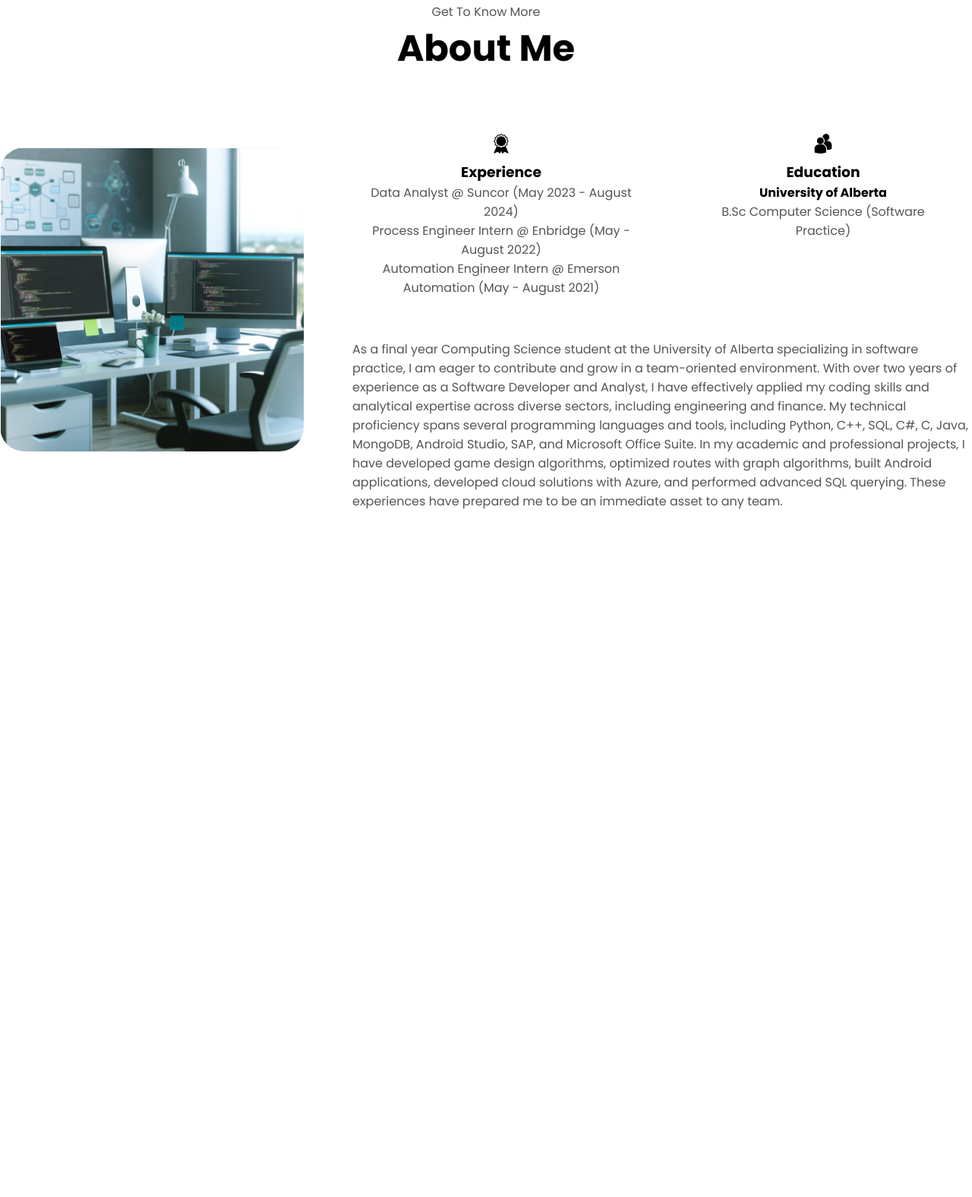
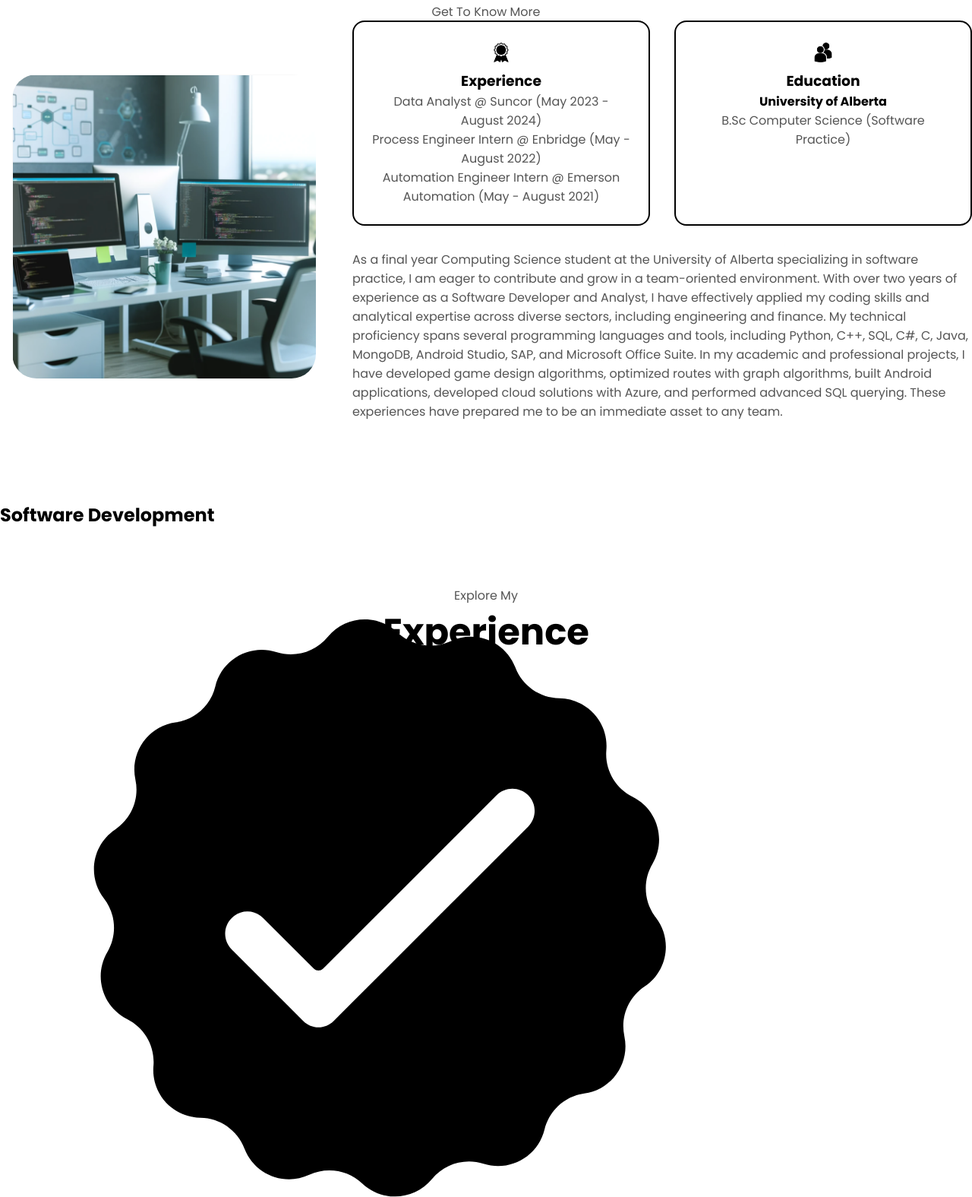
Before and after one commit to iheomach/PortfolioWebsite, a plain HTML site: page index.html in a window 1280 px wide. Shown: the part 805-2380 px from the top of the page at 76% size. Before the commit the page ends 1544 px from the top, so only its background shows below. Drawn offline with Linux system fonts and the light colour scheme.

Commit message:
experience almost done

```diff
--- a/index.html
+++ b/index.html
@@ -45,12 +45,12 @@
             <p class = "section__text__p2">Developer/Analyst</p>
             <div class = "btn-container">
                 <button
-                    class = "btn btn-color-2"
+                    class = "btn"
                     onClick = "window.open('./assets/resume.pdf')">
                     Download Resume
                 </button>
                 <button
-                    class = "btn btn-color-1"
+                    class = "btn"
                     onClick = "location.href = './#contact'">
                     Contact Info
                 </button>
@@ -105,6 +105,26 @@
         onclick="location.href='./#experience'"
         />
     </section>
+    <section id = "experience">
+        <p class = "section__text__p1">Explore My</p>
+        <h1 class = "title">Experience</h1>
+        <div class = "experience-details-container">
+            <div class = "about-containers">
+                <div class = "details-containers">
+                    <h2 class = "experience-sub-title">Software Development</h2>
+                    <div class = "article container">
+                        <article>
+                            <img src = "./assets/checkmark.png" alt = "expicon" class = icon/>
+                            <div>
+                                <h3>C++</h3>
+                                <p>Experienced</p>
+                            </div>
+                        </article>
+                    </div>
+                </div>
+            </div>
+        </div>
+    </section>
     <script src="script.js"></script>
 </body>
 </html>
--- a/style.css
+++ b/style.css
@@ -247,7 +247,7 @@ section {
 .about-containers {
     gap: 2rem;
     margin-bottom: 2rem;
-    margin-top: 2rem;
+    margin-top: -13rem;
 }
 
 .about-details-container {
@@ -262,6 +262,10 @@ section {
 
 .about-pic{
     border-radius: 2rem;
+    margin-top: -6rem;
+    margin-left: 1rem;
+    height: 400px;
+    width: 400px;
 }
 
 .arrow{
@@ -276,8 +280,8 @@ section {
     background: white;
     border-radius: 2rem;
     border: grey;
-    border-color: yellow;
-    border-color: black;
+    border: 2px solid rgb(0, 0, 0);
+    border-radius: 1rem;
     text-align: center;
 }
 
```
